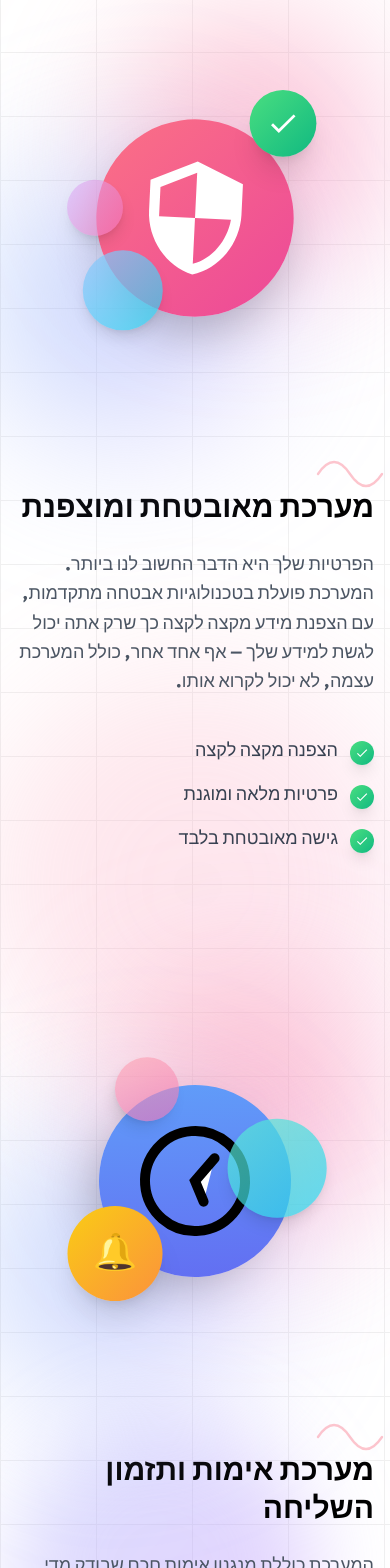
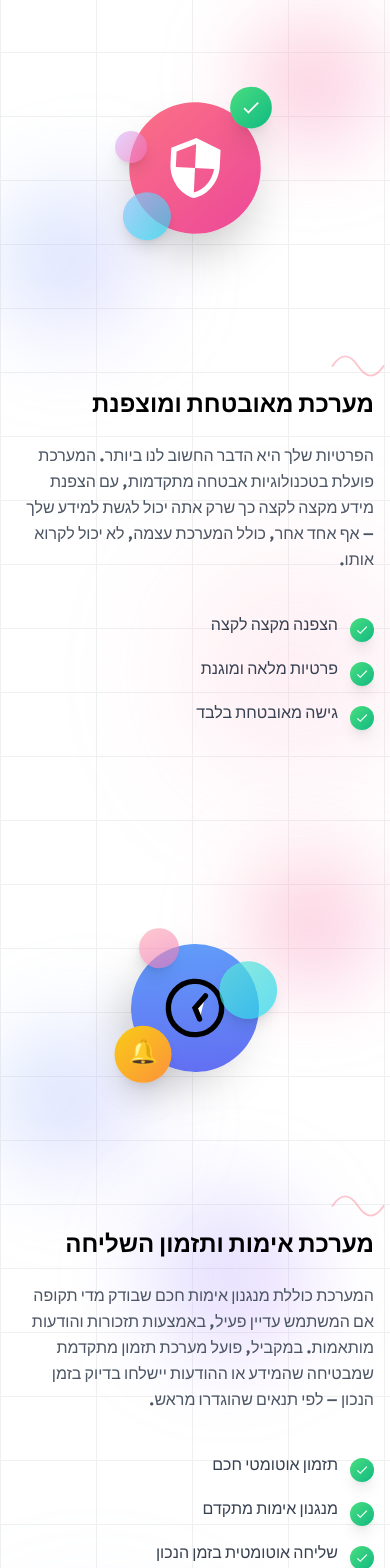
Before and after one commit to KorenShemer/life-after-life-lp, a React (Create React App) app in the folder life-after-life-lp/: page / in a window 390 px wide. Shown: the part 3980-5548 px from the top of the page. Built offline with nearby package versions, Linux system fonts and the light colour scheme.

Commit message:
feat():"Created SysytemFeatures component"

```diff
--- a/life-after-life-lp/src/components/SystemFeatures/SystemFeatures.tsx
+++ b/life-after-life-lp/src/components/SystemFeatures/SystemFeatures.tsx
@@ -22,21 +22,21 @@ const Features = () => {
 
   return (
     <section className="relative py-20 md:py-32 overflow-hidden" id="features">
-      {/* Background decoration - Free flowing organic shapes */}
+      {/* Background decoration - Free flowing organic shapes - Mobile optimized */}
       <motion.div
-        animate={{ scale: [1, 1.15, 1], opacity: [0.2, 0.3, 0.2] }}
+        animate={{ scale: [1, 1.15, 1], opacity: [0.15, 0.25, 0.15] }}
         transition={{ duration: 10, repeat: Infinity, ease: "easeInOut" }}
-        className="absolute top-1/4 right-0 w-96 h-96 bg-gradient-to-br from-rose-300 to-pink-300 rounded-full blur-3xl translate-x-1/2"
+        className="absolute top-1/4 right-0 w-48 h-48 sm:w-64 sm:h-64 md:w-80 md:h-80 lg:w-96 lg:h-96 bg-gradient-to-br from-rose-300 to-pink-300 rounded-full blur-3xl translate-x-1/2"
       />
       <motion.div
-        animate={{ scale: [1, 1.2, 1], opacity: [0.2, 0.25, 0.2] }}
+        animate={{ scale: [1, 1.2, 1], opacity: [0.15, 0.2, 0.15] }}
         transition={{
           duration: 12,
           repeat: Infinity,
           ease: "easeInOut",
           delay: 1,
         }}
-        className="absolute bottom-1/4 left-0 w-96 h-96 bg-gradient-to-tl from-purple-300 to-blue-300 rounded-full blur-3xl -translate-x-1/2"
+        className="absolute bottom-1/4 left-0 w-48 h-48 sm:w-64 sm:h-64 md:w-80 md:h-80 lg:w-96 lg:h-96 bg-gradient-to-tl from-purple-300 to-blue-300 rounded-full blur-3xl -translate-x-1/2"
       />
 
       <motion.div
@@ -46,7 +46,7 @@ const Features = () => {
           scale: [1, 1.1, 1],
         }}
         transition={{ duration: 9, repeat: Infinity, ease: "easeInOut" }}
-        className="absolute top-1/2 right-1/4 w-72 h-72 bg-gradient-to-br from-indigo-300/40 to-purple-400/40 rounded-full blur-2xl"
+        className="absolute top-1/2 right-1/4 w-40 h-40 sm:w-56 sm:h-56 md:w-72 md:h-72 bg-gradient-to-br from-indigo-300/30 to-purple-400/30 rounded-full blur-2xl"
       />
 
       <div className="max-w-7xl mx-auto px-4 relative z-10">
@@ -70,7 +70,7 @@ const Features = () => {
               {/* Decorative line - free flowing */}
               <div className="relative">
                 <svg
-                  className="absolute -top-8 -right-4 w-20 h-20 text-rose-400 opacity-40"
+                  className="absolute -top-8 -right-4 w-16 h-16 sm:w-20 sm:h-20 text-rose-400 opacity-40"
                   viewBox="0 0 100 100"
                   fill="none"
                 >
@@ -87,11 +87,11 @@ const Features = () => {
                 </svg>
               </div>
 
-              <h3 className="text-3xl md:text-4xl lg:text-5xl font-bold text-black leading-tight">
+              <h3 className="text-2xl sm:text-3xl md:text-4xl lg:text-5xl font-bold text-black leading-tight">
                 {feature.title}
               </h3>
 
-              <p className="text-lg md:text-xl text-gray-600 leading-relaxed">
+              <p className="text-base sm:text-lg md:text-xl text-gray-600 leading-relaxed">
                 {feature.description}
               </p>
 
@@ -110,7 +110,7 @@ const Features = () => {
                           <path d="M9 16.17L4.83 12l-1.42 1.41L9 19 21 7l-1.41-1.41z" />
                         </svg>
                       </div>
-                      <span className="text-gray-700 text-lg">
+                      <span className="text-gray-700 text-base sm:text-lg">
                         הצפנה מקצה לקצה
                       </span>
                     </div>
@@ -125,7 +125,7 @@ const Features = () => {
                           <path d="M9 16.17L4.83 12l-1.42 1.41L9 19 21 7l-1.41-1.41z" />
                         </svg>
                       </div>
-                      <span className="text-gray-700 text-lg">
+                      <span className="text-gray-700 text-base sm:text-lg">
                         פרטיות מלאה ומוגנת
                       </span>
                     </div>
@@ -140,7 +140,7 @@ const Features = () => {
                           <path d="M9 16.17L4.83 12l-1.42 1.41L9 19 21 7l-1.41-1.41z" />
                         </svg>
                       </div>
-                      <span className="text-gray-700 text-lg">
+                      <span className="text-gray-700 text-base sm:text-lg">
                         גישה מאובטחת בלבד
                       </span>
                     </div>
@@ -159,7 +159,7 @@ const Features = () => {
                           <path d="M9 16.17L4.83 12l-1.42 1.41L9 19 21 7l-1.41-1.41z" />
                         </svg>
                       </div>
-                      <span className="text-gray-700 text-lg">
+                      <span className="text-gray-700 text-base sm:text-lg">
                         תזמון אוטומטי חכם
                       </span>
                     </div>
@@ -174,7 +174,7 @@ const Features = () => {
                           <path d="M9 16.17L4.83 12l-1.42 1.41L9 19 21 7l-1.41-1.41z" />
                         </svg>
                       </div>
-                      <span className="text-gray-700 text-lg">
+                      <span className="text-gray-700 text-base sm:text-lg">
                         מנגנון אימות מתקדם
                       </span>
                     </div>
@@ -189,7 +189,7 @@ const Features = () => {
                           <path d="M9 16.17L4.83 12l-1.42 1.41L9 19 21 7l-1.41-1.41z" />
                         </svg>
                       </div>
-                      <span className="text-gray-700 text-lg">
+                      <span className="text-gray-700 text-base sm:text-lg">
                         שליחה אוטומטית בזמן הנכון
                       </span>
                     </div>
@@ -208,7 +208,7 @@ const Features = () => {
                           <path d="M9 16.17L4.83 12l-1.42 1.41L9 19 21 7l-1.41-1.41z" />
                         </svg>
                       </div>
-                      <span className="text-gray-700 text-lg">
+                      <span className="text-gray-700 text-base sm:text-lg">
                         תמיכה בסרטונים ותמונות
                       </span>
                     </div>
@@ -223,7 +223,7 @@ const Features = () => {
                           <path d="M9 16.17L4.83 12l-1.42 1.41L9 19 21 7l-1.41-1.41z" />
                         </svg>
                       </div>
-                      <span className="text-gray-700 text-lg">
+                      <span className="text-gray-700 text-base sm:text-lg">
                         מכתבים אישיים ומסרים
                       </span>
                     </div>
@@ -238,7 +238,7 @@ const Features = () => {
                           <path d="M9 16.17L4.83 12l-1.42 1.41L9 19 21 7l-1.41-1.41z" />
                         </svg>
                       </div>
-                      <span className="text-gray-700 text-lg">
+                      <span className="text-gray-700 text-base sm:text-lg">
                         שמירה לדורות הבאים
                       </span>
                     </div>
@@ -247,17 +247,17 @@ const Features = () => {
               </div>
             </motion.div>
 
-            {/* Image/Mockup Side - Free flowing */}
+            {/* Image/Mockup Side - Mobile optimized */}
             <motion.div
               initial={{ opacity: 0, x: index % 2 === 0 ? -50 : 50 }}
               whileInView={{ opacity: 1, x: 0 }}
               viewport={{ once: true }}
               transition={{ duration: 0.8 }}
-              className={`relative h-[400px] md:h-[500px] ${
+              className={`relative h-[300px] sm:h-[350px] md:h-[450px] lg:h-[500px] ${
                 index % 2 === 0 ? "order-1 md:order-2" : "order-1"
               }`}
             >
-              {/* Free flowing background blobs */}
+              {/* Free flowing background blobs - smaller on mobile */}
               <motion.div
                 animate={{ scale: [1, 1.15, 1], rotate: [0, 15, 0] }}
                 transition={{
@@ -265,7 +265,7 @@ const Features = () => {
                   repeat: Infinity,
                   ease: "easeInOut",
                 }}
-                className="absolute top-0 right-0 w-64 h-64 bg-gradient-to-br from-rose-300/50 to-pink-400/50 rounded-full blur-3xl"
+                className="absolute top-0 right-0 w-32 h-32 sm:w-48 sm:h-48 md:w-64 md:h-64 bg-gradient-to-br from-rose-300/40 to-pink-400/40 rounded-full blur-2xl sm:blur-3xl"
               />
               <motion.div
                 animate={{ scale: [1, 1.2, 1], rotate: [0, -20, 0] }}
@@ -275,14 +275,14 @@ const Features = () => {
                   ease: "easeInOut",
                   delay: 1,
                 }}
-                className="absolute bottom-0 left-0 w-56 h-56 bg-gradient-to-tl from-purple-300/50 to-blue-400/50 rounded-full blur-3xl"
+                className="absolute bottom-0 left-0 w-28 h-28 sm:w-40 sm:h-40 md:w-56 md:h-56 bg-gradient-to-tl from-purple-300/40 to-blue-400/40 rounded-full blur-2xl sm:blur-3xl"
               />
 
               {/* Mockup content based on feature type */}
               {index === 0 && (
-                <div className="absolute inset-0 flex items-center justify-center p-8">
+                <div className="absolute inset-0 flex items-center justify-center p-4 sm:p-6 md:p-8">
                   <div className="relative">
-                    {/* Lock/Security Icon - Free floating */}
+                    {/* Lock/Security Icon - Mobile optimized */}
                     <motion.div
                       animate={{
                         scale: [1, 1.05, 1],
@@ -293,11 +293,10 @@ const Features = () => {
                         repeat: Infinity,
                         ease: "easeInOut",
                       }}
-                      className="w-48 h-48 md:w-64 md:h-64 bg-gradient-to-br from-rose-400 to-pink-500 rounded-full flex items-center justify-center shadow-2xl"
+                      className="w-32 h-32 sm:w-40 sm:h-40 md:w-56 md:h-56 lg:w-64 lg:h-64 bg-gradient-to-br from-rose-400 to-pink-500 rounded-full flex items-center justify-center shadow-2xl"
                     >
                       <svg
-                        width="120"
-                        height="120"
+                        className="w-16 h-16 sm:w-20 sm:h-20 md:w-28 md:h-28 lg:w-32 lg:h-32"
                         viewBox="0 0 24 24"
                         fill="white"
                       >
@@ -305,15 +304,14 @@ const Features = () => {
                       </svg>
                     </motion.div>
 
-                    {/* Floating organic shapes */}
+                    {/* Floating organic shapes - smaller on mobile */}
                     <motion.div
-                      animate={{ y: [0, -15, 0], scale: [1, 1.1, 1] }}
+                      animate={{ y: [0, -10, 0], scale: [1, 1.1, 1] }}
                       transition={{ duration: 2, repeat: Infinity, delay: 0.5 }}
-                      className="absolute -top-6 -right-6 w-16 h-16 bg-gradient-to-br from-green-400 to-emerald-500 rounded-full flex items-center justify-center shadow-xl"
+                      className="absolute -top-3 -right-3 sm:-top-4 sm:-right-4 md:-top-6 md:-right-6 w-10 h-10 sm:w-12 sm:h-12 md:w-16 md:h-16 bg-gradient-to-br from-green-400 to-emerald-500 rounded-full flex items-center justify-center shadow-xl"
                     >
                       <svg
-                        width="32"
-                        height="32"
+                        className="w-5 h-5 sm:w-6 sm:h-6 md:w-8 md:h-8"
                         viewBox="0 0 24 24"
                         fill="white"
                       >
@@ -323,30 +321,30 @@ const Features = () => {
 
                     <motion.div
                       animate={{
-                        y: [0, 12, 0],
-                        x: [0, -8, 0],
-                        rotate: [0, 15, 0],
+                        y: [0, 8, 0],
+                        x: [0, -5, 0],
+                        rotate: [0, 10, 0],
                       }}
                       transition={{ duration: 3, repeat: Infinity, delay: 1 }}
-                      className="absolute -bottom-4 -left-4 w-20 h-20 bg-gradient-to-br from-blue-300/70 to-cyan-400/70 rounded-full shadow-lg"
+                      className="absolute -bottom-2 -left-2 sm:-bottom-3 sm:-left-3 md:-bottom-4 md:-left-4 w-12 h-12 sm:w-14 sm:h-14 md:w-20 md:h-20 bg-gradient-to-br from-blue-300/70 to-cyan-400/70 rounded-full shadow-lg"
                     />
 
                     <motion.div
                       animate={{
-                        y: [0, -10, 0],
-                        rotate: [0, -20, 0],
+                        y: [0, -8, 0],
+                        rotate: [0, -15, 0],
                       }}
                       transition={{ duration: 4, repeat: Infinity, delay: 0.3 }}
-                      className="absolute top-16 -left-8 w-14 h-14 bg-gradient-to-br from-purple-300/60 to-pink-400/60 rounded-full shadow-lg"
+                      className="absolute top-8 -left-4 sm:top-12 sm:-left-6 md:top-16 md:-left-8 w-8 h-8 sm:w-10 sm:h-10 md:w-14 md:h-14 bg-gradient-to-br from-purple-300/60 to-pink-400/60 rounded-full shadow-lg"
                     />
                   </div>
                 </div>
               )}
 
               {index === 1 && (
-                <div className="absolute inset-0 flex items-center justify-center p-8">
+                <div className="absolute inset-0 flex items-center justify-center p-4 sm:p-6 md:p-8">
                   <div className="relative">
-                    {/* Clock/Scheduling Icon */}
+                    {/* Clock/Scheduling Icon - Mobile optimized */}
                     <motion.div
                       animate={{
                         rotate: [0, 360],
@@ -356,11 +354,10 @@ const Features = () => {
                         repeat: Infinity,
                         ease: "linear",
                       }}
-                      className="w-48 h-48 md:w-64 md:h-64 bg-gradient-to-br from-blue-400 to-indigo-500 rounded-full flex items-center justify-center shadow-2xl"
+                      className="w-32 h-32 sm:w-40 sm:h-40 md:w-56 md:h-56 lg:w-64 lg:h-64 bg-gradient-to-br from-blue-400 to-indigo-500 rounded-full flex items-center justify-center shadow-2xl"
                     >
                       <svg
-                        width="120"
-                        height="120"
+                        className="w-16 h-16 sm:w-20 sm:h-20 md:w-28 md:h-28 lg:w-32 lg:h-32"
                         viewBox="0 0 24 24"
                         fill="white"
                       >
@@ -381,19 +378,19 @@ const Features = () => {
                       </svg>
                     </motion.div>
 
-                    {/* Floating organic shapes */}
+                    {/* Floating organic shapes - smaller on mobile */}
                     <motion.div
-                      animate={{ scale: [1, 1.2, 1], y: [0, -8, 0] }}
+                      animate={{ scale: [1, 1.2, 1], y: [0, -6, 0] }}
                       transition={{ duration: 2, repeat: Infinity }}
-                      className="absolute -bottom-6 -left-6 w-20 h-20 bg-gradient-to-br from-yellow-400 to-orange-400 rounded-full flex items-center justify-center shadow-xl"
+                      className="absolute -bottom-3 -left-3 sm:-bottom-4 sm:-left-4 md:-bottom-6 md:-left-6 w-12 h-12 sm:w-14 sm:h-14 md:w-20 md:h-20 bg-gradient-to-br from-yellow-400 to-orange-400 rounded-full flex items-center justify-center shadow-xl"
                     >
-                      <span className="text-3xl">🔔</span>
+                      <span className="text-xl sm:text-2xl md:text-3xl">🔔</span>
                     </motion.div>
 
                     <motion.div
                       animate={{
-                        y: [0, 15, 0],
-                        x: [0, 10, 0],
+                        y: [0, 10, 0],
+                        x: [0, 6, 0],
                         scale: [1, 1.15, 1],
                       }}
                       transition={{
@@ -401,39 +398,38 @@ const Features = () => {
                         repeat: Infinity,
                         delay: 0.5,
                       }}
-                      className="absolute top-8 -right-8 w-24 h-24 bg-gradient-to-br from-teal-300/70 to-cyan-400/70 rounded-full shadow-lg"
+                      className="absolute top-4 -right-4 sm:top-6 sm:-right-6 md:top-8 md:-right-8 w-14 h-14 sm:w-18 sm:h-18 md:w-24 md:h-24 bg-gradient-to-br from-teal-300/70 to-cyan-400/70 rounded-full shadow-lg"
                     />
 
                     <motion.div
                       animate={{
-                        y: [0, -12, 0],
-                        rotate: [0, 25, 0],
+                        y: [0, -8, 0],
+                        rotate: [0, 20, 0],
                       }}
                       transition={{ duration: 4, repeat: Infinity, delay: 1 }}
-                      className="absolute -top-4 left-4 w-16 h-16 bg-gradient-to-br from-rose-300/60 to-pink-400/60 rounded-full shadow-lg"
+                      className="absolute -top-2 left-2 sm:-top-3 sm:left-3 md:-top-4 md:left-4 w-10 h-10 sm:w-12 sm:h-12 md:w-16 md:h-16 bg-gradient-to-br from-rose-300/60 to-pink-400/60 rounded-full shadow-lg"
                     />
                   </div>
                 </div>
               )}
 
               {index === 2 && (
-                <div className="absolute inset-0 flex items-center justify-center p-8">
+                <div className="absolute inset-0 flex items-center justify-center p-4 sm:p-6 md:p-8">
                   <div className="relative">
-                    {/* Upload/Cloud Icon */}
+                    {/* Upload/Cloud Icon - Mobile optimized */}
                     <motion.div
                       animate={{
-                        y: [0, -10, 0],
+                        y: [0, -8, 0],
                       }}
                       transition={{
                         duration: 3,
                         repeat: Infinity,
                         ease: "easeInOut",
                       }}
-                      className="w-48 h-48 md:w-64 md:h-64 bg-gradient-to-br from-purple-400 to-pink-500 rounded-full flex items-center justify-center shadow-2xl"
+                      className="w-32 h-32 sm:w-40 sm:h-40 md:w-56 md:h-56 lg:w-64 lg:h-64 bg-gradient-to-br from-purple-400 to-pink-500 rounded-full flex items-center justify-center shadow-2xl"
                     >
                       <svg
-                        width="120"
-                        height="120"
+                        className="w-16 h-16 sm:w-20 sm:h-20 md:w-28 md:h-28 lg:w-32 lg:h-32"
                         viewBox="0 0 24 24"
                         fill="white"
                       >
@@ -441,48 +437,48 @@ const Features = () => {
                       </svg>
                     </motion.div>
 
-                    {/* Floating organic media shapes */}
+                    {/* Floating organic media shapes - smaller on mobile */}
                     <motion.div
                       animate={{
-                        rotate: [0, 10, 0],
-                        y: [0, -8, 0],
+                        rotate: [0, 8, 0],
+                        y: [0, -6, 0],
                         scale: [1, 1.1, 1],
                       }}
                       transition={{ duration: 2, repeat: Infinity, delay: 0.3 }}
-                      className="absolute -top-4 -right-4 w-20 h-20 bg-gradient-to-br from-rose-300 to-pink-400 rounded-2xl shadow-xl"
+                      className="absolute -top-2 -right-2 sm:-top-3 sm:-right-3 md:-top-4 md:-right-4 w-12 h-12 sm:w-14 sm:h-14 md:w-20 md:h-20 bg-gradient-to-br from-rose-300 to-pink-400 rounded-2xl shadow-xl"
                     />
 
                     <motion.div
                       animate={{
-                        rotate: [0, -10, 0],
-                        y: [0, 10, 0],
+                        rotate: [0, -8, 0],
+                        y: [0, 8, 0],
                         scale: [1, 1.15, 1],
                       }}
                       transition={{ duration: 2, repeat: Infinity, delay: 0.6 }}
-                      className="absolute -bottom-4 -left-4 w-20 h-20 bg-gradient-to-br from-blue-300 to-purple-400 rounded-2xl shadow-xl"
+                      className="absolute -bottom-2 -left-2 sm:-bottom-3 sm:-left-3 md:-bottom-4 md:-left-4 w-12 h-12 sm:w-14 sm:h-14 md:w-20 md:h-20 bg-gradient-to-br from-blue-300 to-purple-400 rounded-2xl shadow-xl"
                     />
 
                     <motion.div
                       animate={{
-                        y: [0, -15, 0],
-                        x: [0, 8, 0],
-                        rotate: [0, 20, 0],
+                        y: [0, -10, 0],
+                        x: [0, 5, 0],
+                        rotate: [0, 15, 0],
                       }}
                       transition={{
                         duration: 3.5,
                         repeat: Infinity,
                         delay: 0.8,
                       }}
-                      className="absolute top-12 -left-6 w-16 h-16 bg-gradient-to-br from-amber-300/70 to-orange-400/70 rounded-full shadow-lg"
+                      className="absolute top-8 -left-3 sm:top-10 sm:-left-4 md:top-12 md:-left-6 w-10 h-10 sm:w-12 sm:h-12 md:w-16 md:h-16 bg-gradient-to-br from-amber-300/70 to-orange-400/70 rounded-full shadow-lg"
                     />
 
                     <motion.div
                       animate={{
-                        y: [0, 12, 0],
+                        y: [0, 8, 0],
                         scale: [1, 1.2, 1],
                       }}
                       transition={{ duration: 3, repeat: Infinity, delay: 1.2 }}
-                      className="absolute bottom-16 -right-6 w-14 h-14 bg-gradient-to-br from-teal-300/60 to-cyan-400/60 rounded-full shadow-lg"
+                      className="absolute bottom-10 -right-3 sm:bottom-12 sm:-right-4 md:bottom-16 md:-right-6 w-8 h-8 sm:w-10 sm:h-10 md:w-14 md:h-14 bg-gradient-to-br from-teal-300/60 to-cyan-400/60 rounded-full shadow-lg"
                     />
                   </div>
                 </div>
```
